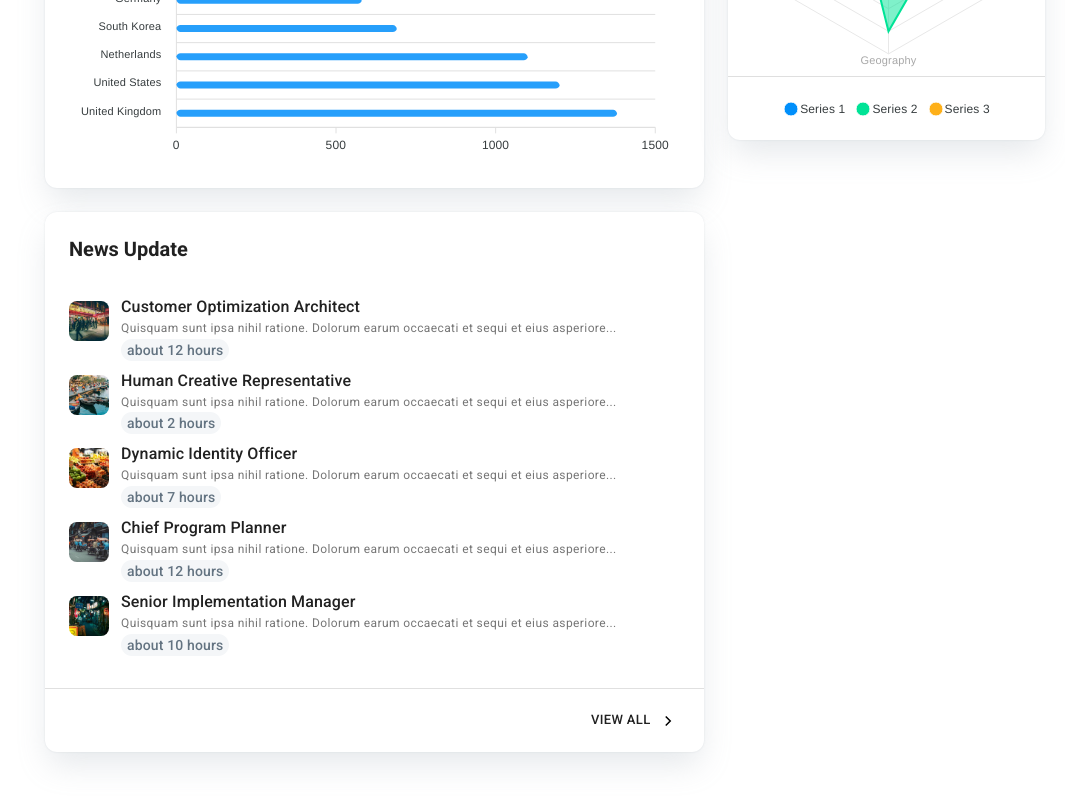
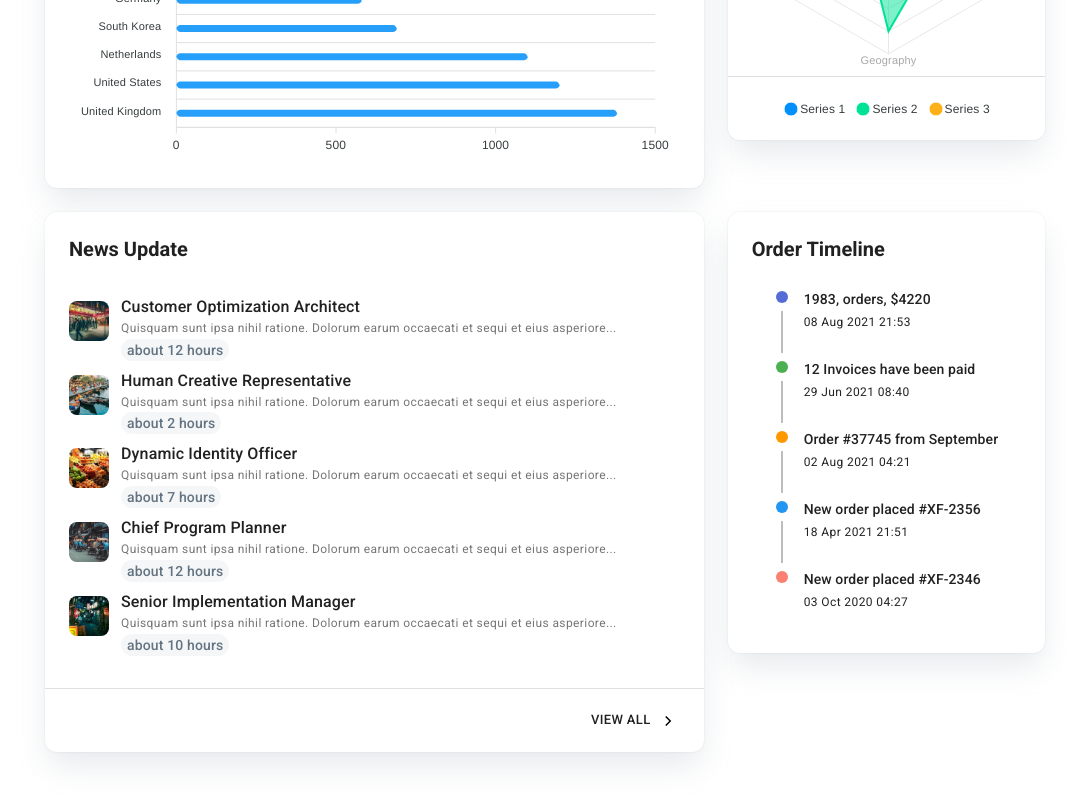
Before and after one commit to super-austin/MUISample, a React (Create React App) app: page /dashboard in a window 1280 px wide. Shown: the part 1176-1976 px from the top of the page, without its empty margins (215-1280 px from the left). Built offline with nearby package versions, Linux system fonts and the light colour scheme.

Commit message:
dash>OrderTimeline: its done

```diff
--- a/package.json
+++ b/package.json
@@ -6,6 +6,7 @@
     "@emotion/react": "^11.4.1",
     "@emotion/styled": "^11.3.0",
     "@material-ui/core": "^4.12.3",
+    "@material-ui/lab": "^4.0.0-alpha.60",
     "@mui/icons-material": "^5.0.0-rc.0",
     "@mui/material": "^5.0.0-rc.0",
     "@testing-library/jest-dom": "^5.14.1",
--- /dev/null
+++ b/src/components/Dashboard/OrderTimeline.js
@@ -0,0 +1,64 @@
+import { Timeline } from "@material-ui/lab";
+import { styled } from "@material-ui/styles";
+import DashCard from "./DashCard";
+import DashCardHeader from "./DashCardHeader";
+import OrderTimelineItem from "./OrderTimelineItem";
+
+const TimelineStyle = styled(Timeline)(({ theme }) => ({
+  paddingLeft: theme.spacing(6),
+
+  "& .MuiTimelineItem-missingOppositeContent:before": {
+    display: "none",
+  },
+}));
+
+// timeline list
+const timelineList = [
+  {
+    title: "1983, orders, $4220",
+    time: "08 Aug 2021 21:53",
+    type: "order1",
+  },
+  {
+    title: "12 Invoices have been paid",
+    time: "29 Jun 2021 08:40",
+    type: "order2",
+  },
+  {
+    title: "Order #37745 from September",
+    time: "02 Aug 2021 04:21",
+    type: "order3",
+  },
+  {
+    title: "New order placed #XF-2356",
+    time: "18 Apr 2021 21:51",
+    type: "order4",
+  },
+  {
+    title: "New order placed #XF-2346",
+    time: "03 Oct 2020 04:27",
+    type: "order5",
+  },
+];
+
+const OrderTimeline = () => {
+  return (
+    <DashCard>
+      <DashCardHeader title="Order Timeline" />
+
+      <TimelineStyle>
+        {timelineList.map((item, index) => (
+          <OrderTimelineItem
+            key={item.type}
+            type={item.type}
+            title={item.title}
+            time={item.time}
+            isLast={index === timelineList.length - 1}
+          />
+        ))}
+      </TimelineStyle>
+    </DashCard>
+  );
+};
+
+export default OrderTimeline;
--- /dev/null
+++ b/src/components/Dashboard/OrderTimelineItem.js
@@ -0,0 +1,42 @@
+import { Typography } from "@material-ui/core";
+import {
+  TimelineConnector,
+  TimelineContent,
+  TimelineDot,
+  TimelineItem,
+  TimelineSeparator,
+} from "@material-ui/lab";
+import { styled } from "@material-ui/styles";
+
+const OrderTimelineItem = ({ type, title, time, isLast }) => {
+  const TimelineDotStyle = styled(TimelineDot)(({ theme }) => ({
+    boxShadow: "none",
+    backgroundColor:
+      type === "order1"
+        ? theme.palette.primary.main
+        : type === "order2"
+        ? theme.palette.success.main
+        : type === "order3"
+        ? theme.palette.warning.main
+        : type === "order4"
+        ? theme.palette.info.main
+        : "salmon",
+  }));
+
+  return (
+    <TimelineItem>
+      <TimelineSeparator>
+        <TimelineDotStyle />
+        {isLast ? null : <TimelineConnector />}
+      </TimelineSeparator>
+      <TimelineContent>
+        <Typography variant="subtitle2">{title}</Typography>
+        <Typography variant="caption" sx={{ color: "text.secondary" }}>
+          {time}
+        </Typography>
+      </TimelineContent>
+    </TimelineItem>
+  );
+};
+
+export default OrderTimelineItem;
--- a/src/pages/Dashboard.js
+++ b/src/pages/Dashboard.js
@@ -6,6 +6,7 @@ import ConversionRate from "../components/Dashboard/ConversionRate";
 import CurrentVisits from "../components/Dashboard/CurrentVisits";
 import InfoCards from "../components/Dashboard/InfoCards";
 import NewsUpdate from "../components/Dashboard/NewsUpdate";
+import OrderTimeline from "../components/Dashboard/OrderTimeline";
 
 // grid container style
 const GridContainerStyle = styled(Grid)(({ theme }) => ({
@@ -55,6 +56,11 @@ const Dashboard = () => {
         <Grid item xs={12} md={6} lg={8}>
           <NewsUpdate />
         </Grid>
+
+        {/* Order Timeline */}
+        <Grid item xs={12} md={6} lg={4}>
+          <OrderTimeline />
+        </Grid>
       </GridContainerStyle>
     </>
   );
```
Also changed, not shown: 1 other file (tests, documents, lock files or other folders).
